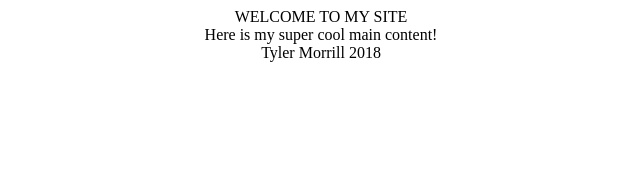
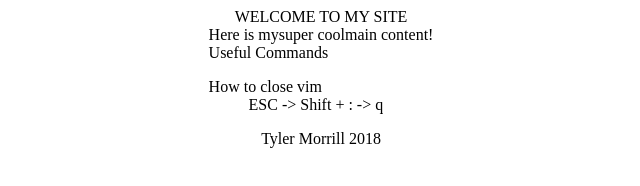
Before and after one commit to Design1Geek6/cmd-website, a plain HTML site: page index.html in a window 1280 px wide. Shown: the whole page, without its empty margins (319-959 px from the left). Drawn offline with Linux system fonts and the light colour scheme.

Commit message:
Add Commands Section

```diff
--- a/index.html
+++ b/index.html
@@ -9,7 +9,14 @@
 		<div class="siteContainer">
 			<header>WELCOME TO MY SITE</header>
 			<main>
-			Here is my<span> super cool</span> main content!
+			Here is my<span>super cool</span>main content!
+			<section>
+				<header>Useful Commands</header>
+				<dl>
+					<dt>How to close vim</dt>
+					<dd>ESC -&gt; Shift + : -&gt; q</dd>
+					</dl>
+			</section>
 			</main>
 			<footer> Tyler Morrill 2018</footer>
 		</div>
```
